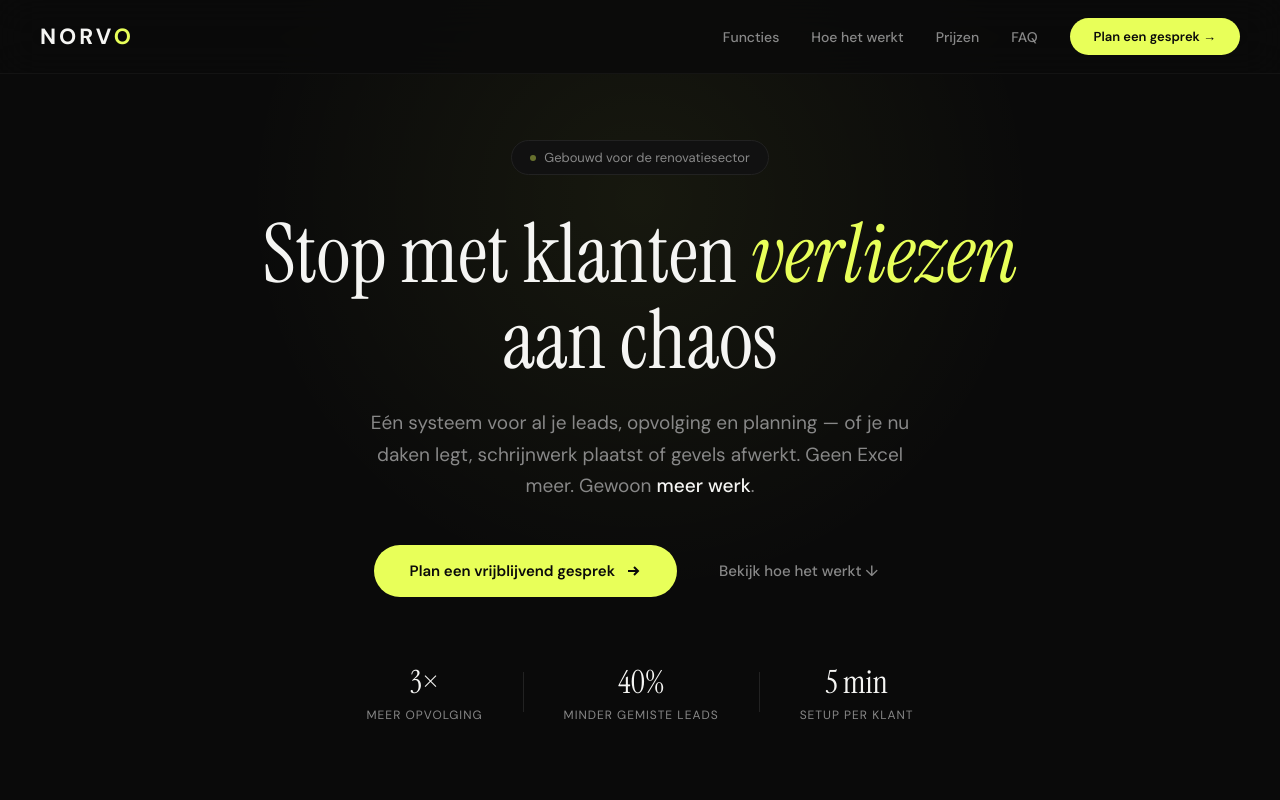
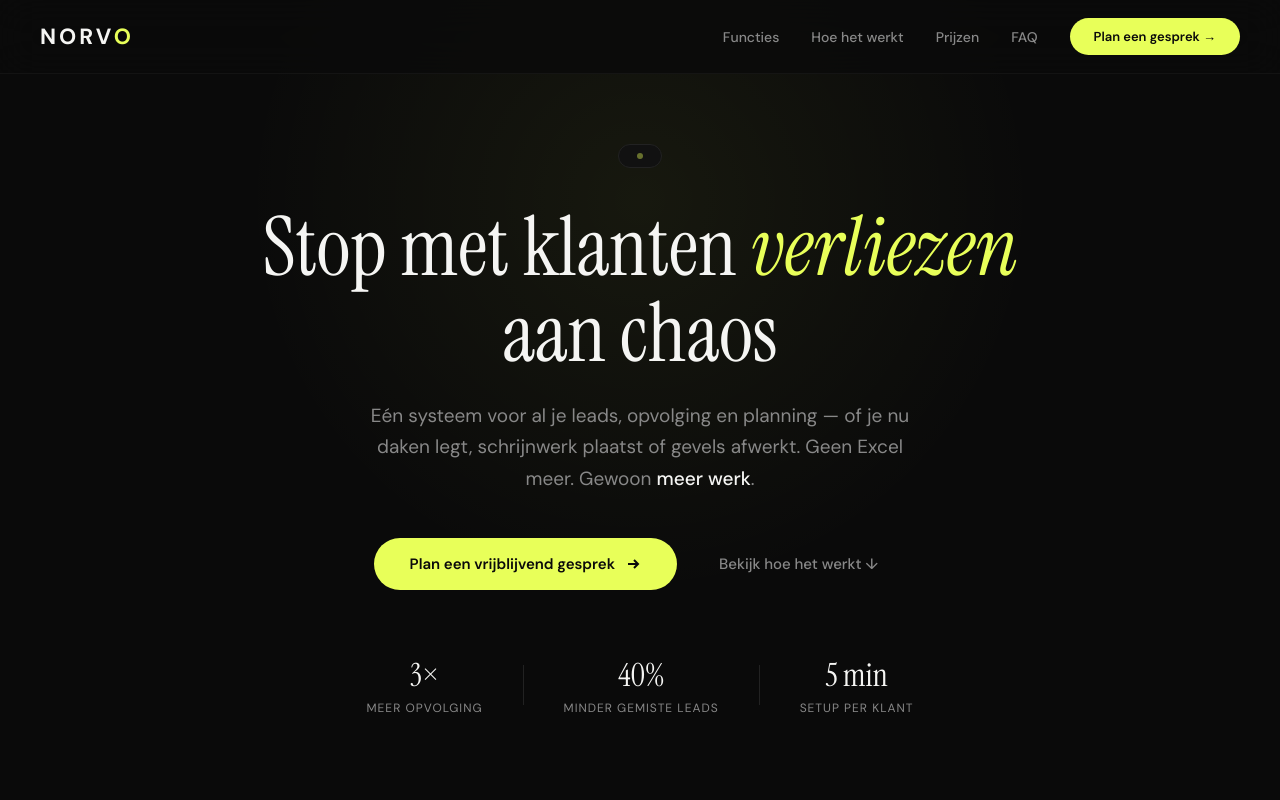
Before and after one commit to babbaxanma-dotcom/norvo, a plain HTML site: page index.html in a window 1280 px wide. Shown: the top 800 px of the page. Drawn offline with Linux system fonts and the light colour scheme.

Commit message:
Update index.html

```diff
--- a/index.html
+++ b/index.html
@@ -224,7 +224,7 @@ footer .footer-copy{font-size:12px;color:var(--text-muted)}
 </nav>
 
 <section class="hero">
-  <div class="hero-badge"><span class="dot"></span> Gebouwd voor de renovatiesector</div>
+  <div class="hero-badge"><span class="dot"></span></div>
   <h1>Stop met klanten <em>verliezen</em> aan chaos</h1>
   <p class="hero-sub">Eén systeem voor al je leads, opvolging en planning — of je nu daken legt, schrijnwerk plaatst of gevels afwerkt. Geen Excel meer. Gewoon <strong>meer werk</strong>.</p>
   <div class="hero-actions">
```
